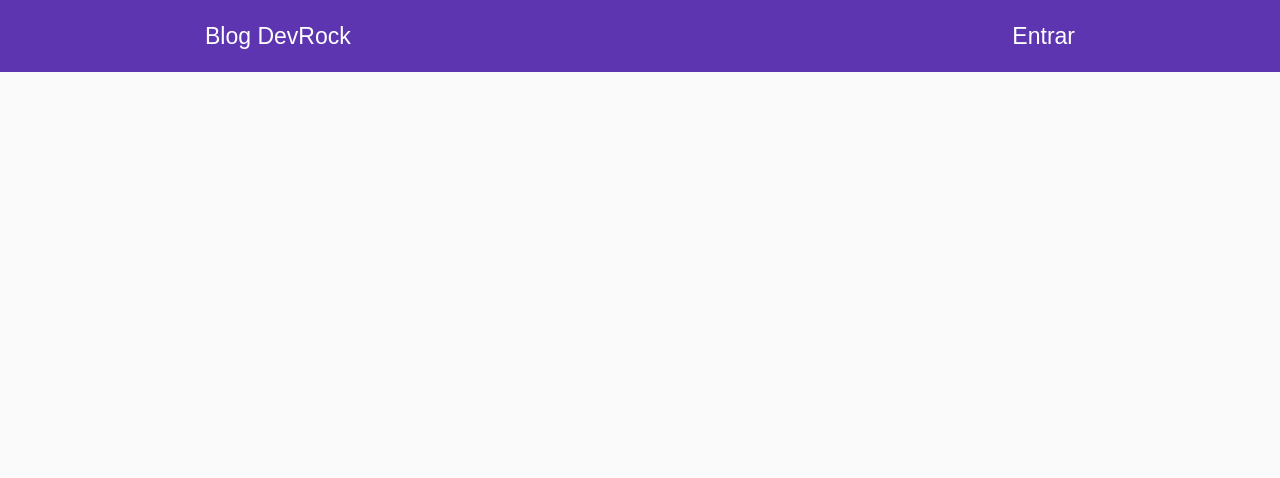
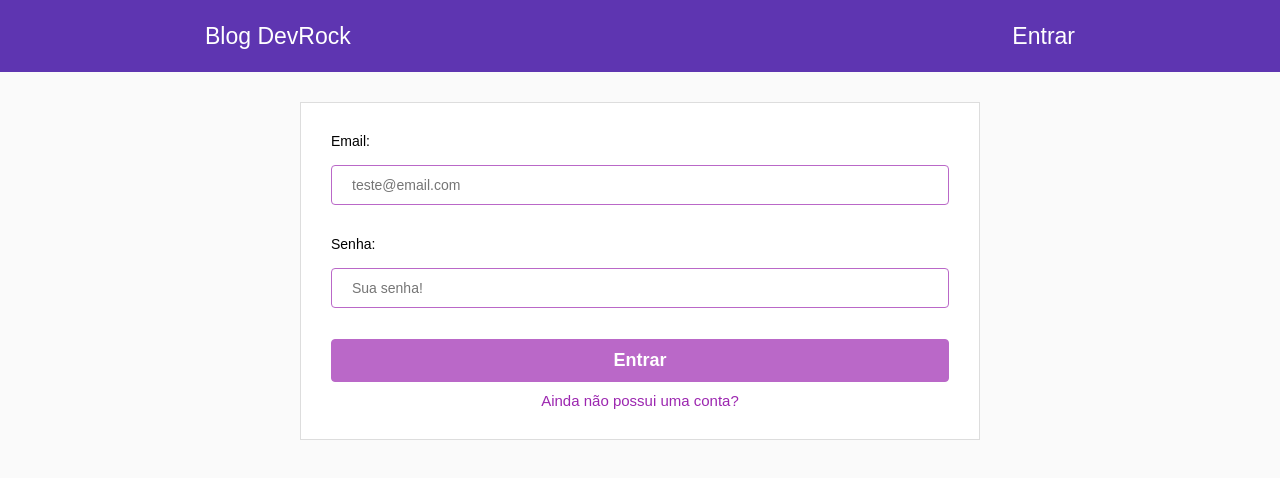
Before and after one commit to PedroLimass/blog_React, a React (Create React App) app: page /login in a window 1280 px wide. Shown: the top 478 px of the page. Built offline with nearby package versions, Linux system fonts and the light colour scheme; no server answers.

Commit message:
Criação do interface e logica de login! Pt1

```diff
--- a/src/App.js
+++ b/src/App.js
@@ -3,6 +3,7 @@ import { BrowserRouter, Switch, Route} from 'react-router-dom';
 import firebase from './firebase';
 
 import Home from './componentes/Home';
+import Login from './componentes/Login';
 import Header from './componentes/Header';
 import './global.css';
 
@@ -26,6 +27,7 @@ class App extends Component {
         <Header/>
           <Switch>
             <Route exact path="/" component={Home}/>
+            <Route exact path="/login" component={Login}/>
           </Switch>
       </BrowserRouter>
     ) : (
--- a/src/componentes/Login/index.js
+++ b/src/componentes/Login/index.js
@@ -0,0 +1,62 @@
+import React, {Component} from 'react';
+import {Link, withRouter} from 'react-router-dom';
+import firebase from '../../firebase'
+import './login.css';
+
+class Login extends Component{
+	constructor(props){
+		super(props);
+		this.state = {
+			email: '',
+			password: ''
+		};
+
+		this.entrar = this.entrar.bind(this);
+		this.login = this.login.bind(this);
+	}
+
+	entrar(e){
+		e.preventDefault();
+	}
+
+	login = async () =>{
+		const {email, password} = this.state;
+
+			try {
+				await firebase.login(email, password)
+			.catch((error) => {
+				if(error.code === 'auth/user-not-found'){
+					alert('Este usuario não existe!');
+				}else{
+					alert('Codigo de erro: '+ error.code);
+					return null;
+				}
+			})
+
+		} catch(error) {
+			alert(error.message);
+		}
+
+
+
+	}
+
+	render(){
+		return(
+			<div>
+				<form onSubmit={this.entrar} id="login">
+					<label>Email:</label><br/>
+					<input type="email" onautoComplete="off" autofocus value={this.state.email} onChange={(e) => this.setState({email: e.target.value})} placeholder="teste@email.com"/><br/>
+					<label>Senha:</label><br/>
+					<input type="password" onautoComplete="off" value={this.state.password} onChange={(e) => this.setState({password: e.target.value})} placeholder="Sua senha!"/><br/>
+
+					<button type="submit">Entrar</button>
+
+					<Link to="/register">Ainda não possui uma conta?</Link>
+				</form>
+			</div>
+		);
+	}
+}
+
+export default withRouter(Login);
--- /dev/null
+++ b/src/componentes/Login/login.css
@@ -0,0 +1,39 @@
+form#login{
+	width: 100%;
+	max-width: 680px;
+	margin: 30px auto 0;
+	padding: 30px;
+	background: #fff;
+	border: 1px solid #DDD;
+	display: flex;
+	flex-direction: column;
+}
+
+form#login input {
+	margin-bottom: 15px;
+	height: 40px;
+	border-radius: 4px;
+	border:1px solid #BA68C8;
+	padding: 0 20px;
+	font-size: 14px;
+}
+
+form#login button{
+	padding: 10px;
+	border:1px solid #BA68C8;
+	border-radius: 4px;
+	background: #BA68C8;
+	color: white;
+	font-size: 18px;
+	font-weight: bold;
+	cursor: pointer;
+	margin-bottom: 10px;
+
+}
+
+form#login a{
+	text-align: center;
+	text-decoration: none;
+	color: #9C27B0;
+	font-size: 15px;
+}
```
Also changed, not shown: 1 other file (tests, documents, lock files or other folders).
